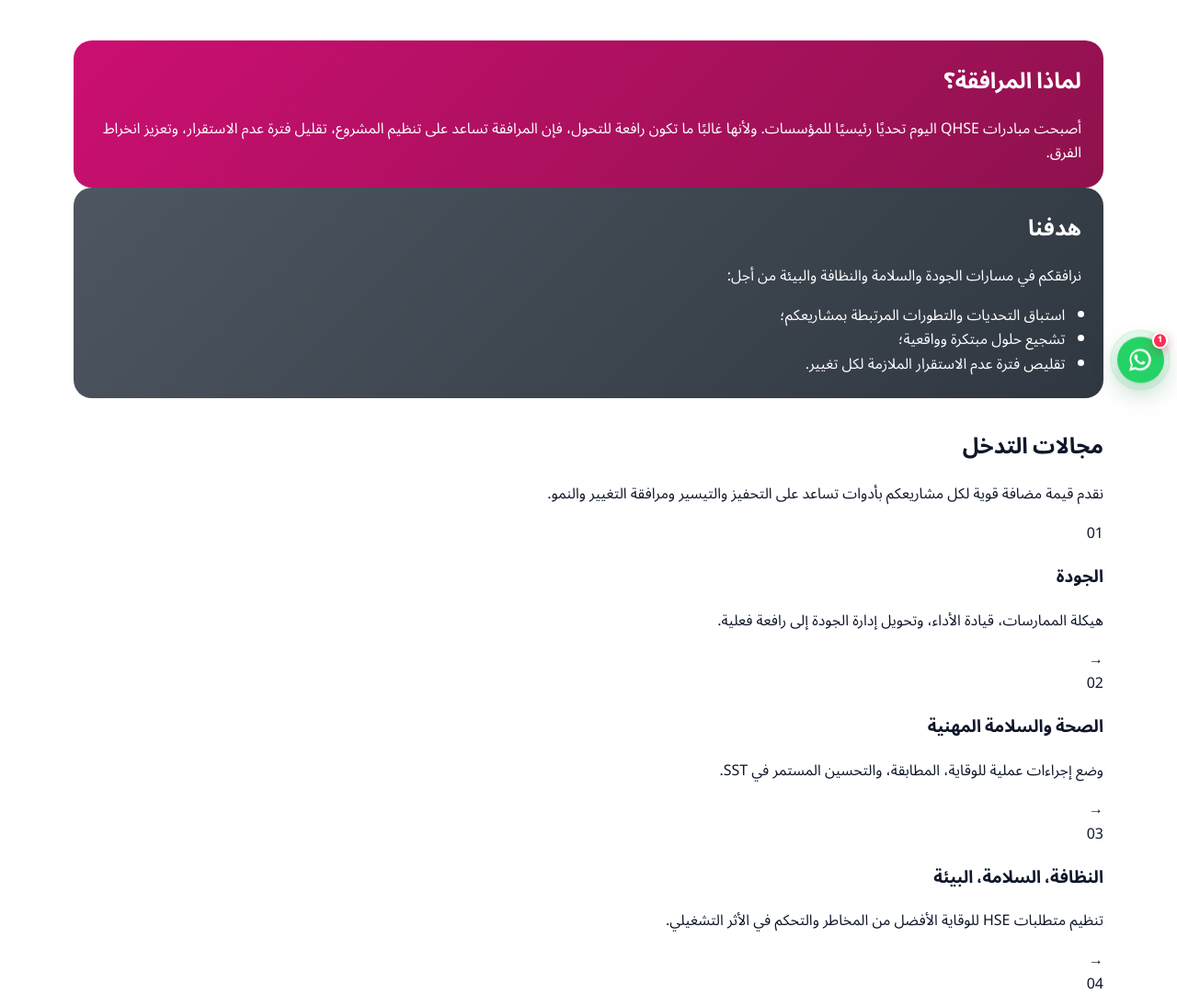
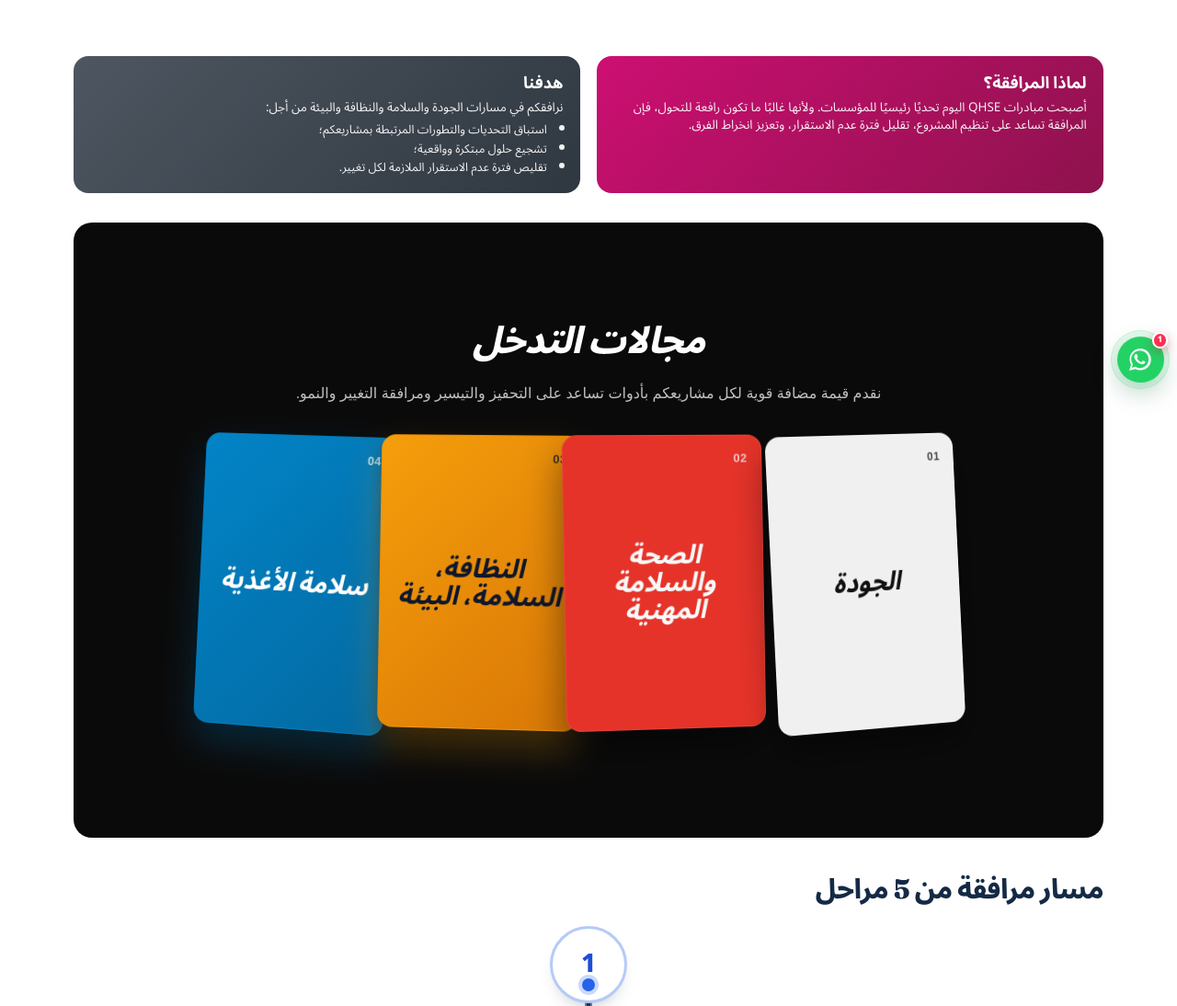
Before and after one commit to beldimohamedlamine-ux/Web-site-AHF, a plain HTML site: page ar/accompagnement.html in a window 1280 px wide. Shown: the part 360-1454 px from the top of the page at 92% size. Drawn offline with Linux system fonts and the light colour scheme.

Commit message:
feat: add multilingual support pages, service styles, and interactive JS features

```diff
--- a/ar/accompagnement.html
+++ b/ar/accompagnement.html
@@ -124,55 +124,59 @@
             </article>
           </div>
 
-          <div class="journey-cards-section">
-            <h2 class="journey-cards-title">مجالات التدخل</h2>
-            <p class="journey-cards-lead">نقدم قيمة مضافة قوية لكل مشاريعكم بأدوات تساعد على التحفيز والتيسير ومرافقة التغيير والنمو.</p>
-            <div class="journey-cards-grid">
-              <article class="journey-card">
-                <div class="journey-card-inner">
-                  <div class="journey-face journey-front">
-                    <span class="journey-label">01</span>
-                    <h3 class="journey-title">الجودة</h3>
+          <div class="prose-block support-domains-section">
+            <h2 class="section-title" style="margin-bottom: 0.75rem; color: #fff; font-family: var(--font-title); font-style: italic; font-size: clamp(1.8rem, 4.5vw, 2.5rem);">
+              مجالات التدخل
+            </h2>
+            <p style="color: rgba(255, 255, 255, 0.74); margin-bottom: 1rem; font-family: 'DM Sans', sans-serif;">
+              نقدم قيمة مضافة قوية لكل مشاريعكم بأدوات تساعد على التحفيز والتيسير ومرافقة التغيير والنمو.
+            </p>
+            <div class="support-domains-grid" style="margin-bottom: 0.6rem;">
+              <article class="support-domain-card">
+                <div class="support-domain-inner">
+                  <div class="support-domain-face support-domain-front">
+                    <span class="support-domain-label">01</span>
+                    <h3 class="support-domain-title">الجودة</h3>
                   </div>
-                  <div class="journey-face journey-back">
+                  <div class="support-domain-face support-domain-back">
                     <p>هيكلة الممارسات، قيادة الأداء، وتحويل إدارة الجودة إلى رافعة فعلية.</p>
-                    <span class="journey-arrow">→</span>
+                    <span class="support-domain-arrow">←</span>
                   </div>
                 </div>
               </article>
-              <article class="journey-card">
-                <div class="journey-card-inner">
-                  <div class="journey-face journey-front">
-                    <span class="journey-label">02</span>
-                    <h3 class="journey-title">الصحة والسلامة المهنية</h3>
+              <article class="support-domain-card">
+                <div class="support-domain-inner">
+                  <div class="support-domain-face support-domain-front">
+                    <span class="support-domain-label">02</span>
+                    <h3 class="support-domain-title">الصحة والسلامة المهنية</h3>
                   </div>
-                  <div class="journey-face journey-back">
+                  <div class="support-domain-face support-domain-back">
                     <p>وضع إجراءات عملية للوقاية، المطابقة، والتحسين المستمر في SST.</p>
-                    <span class="journey-arrow">→</span>
+                    <span class="support-domain-arrow">←</span>
                   </div>
                 </div>
               </article>
-              <article class="journey-card">
-                <div class="journey-card-inner">
-                  <div class="journey-face journey-front">
-                    <span class="journey-label">03</span>
-                    <h3 class="journey-title">النظافة، السلامة، البيئة</h3>
+              <article class="support-domain-card">
+                <div class="support-domain-inner">
+                  <div class="support-domain-face support-domain-front">
+                    <span class="support-domain-label">03</span>
+                    <h3 class="support-domain-title">النظافة، السلامة، البيئة</h3>
                   </div>
-                  <div class="journey-face journey-back">
+                  <div class="support-domain-face support-domain-back">
                     <p>تنظيم متطلبات HSE للوقاية الأفضل من المخاطر والتحكم في الأثر التشغيلي.</p>
-                    <span class="journey-arrow">→</span>
+                    <span class="support-domain-arrow">←</span>
                   </div>
                 </div>
               </article>
-              <article class="journey-card">
-                <div class="journey-card-inner">
-                  <div class="journey-face journey-front">
-                    <span class="journey-label">04</span>
-                    <h3 class="journey-title">سلامة الأغذية</h3>
+              <article class="support-domain-card">
+                <div class="support-domain-inner">
+                  <div class="support-domain-face support-domain-front">
+                    <span class="support-domain-label">04</span>
+                    <h3 class="support-domain-title">سلامة الأغذية</h3>
                   </div>
-                  <div class="journey-face journey-back">
+                  <div class="support-domain-face support-domain-back">
                     <p>تأمين سلسلة الغذاء وتنظيم أفضل ممارسات النظافة وضبط HACCP.</p>
-                    <span class="journey-arrow">→</span>
+                    <span class="support-domain-arrow">←</span>
                   </div>
                 </div>
               </article>
--- a/css/services.css
+++ b/css/services.css
@@ -145,11 +145,12 @@
       }
 
 /* --- Parcours, roadmap et modules détaillés (Accompagnement) --- */
-﻿
-      .support-intro-grid,
-      .support-domains-grid {
+
+      .support-intro-grid {
         display: grid;
-        gap: 1.25rem;
+        grid-template-columns: repeat(2, minmax(0, 1fr));
+        gap: clamp(0.5rem, 1.5vw, 1.15rem);
+        align-items: stretch;
       }
 
       .support-hero-cta {
@@ -161,11 +162,6 @@
 
       .support-hero-cta-copy {
         max-width: 660px;
-      }
-
-      .support-intro-grid,
-      .support-domains-grid {
-        grid-template-columns: repeat(auto-fit, minmax(260px, 1fr));
       }
 
       .support-roadmap {
@@ -198,21 +194,56 @@
       }
 
       .support-highlight {
-        border-radius: 20px;
-        padding: 1.5rem;
+        border-radius: clamp(12px, 1.4vw, 16px);
+        padding: clamp(0.7rem, 1.6vw, 1.15rem);
         color: #fff;
+        display: flex;
+        flex-direction: column;
+        height: 100%;
+        box-sizing: border-box;
+        overflow-wrap: break-word;
         opacity: 0;
         transition: opacity 0.85s var(--ease-out), transform 0.9s var(--ease-out);
       }
 
+      .support-highlight h2 {
+        font-size: clamp(0.88rem, 1.4vw, 1.15rem) !important;
+        line-height: 1.25 !important;
+        margin: 0 0 0.4rem !important;
+        font-weight: 700 !important;
+      }
+
+      .support-highlight p {
+        font-size: clamp(0.76rem, 1.05vw, 0.88rem);
+        line-height: 1.42;
+        margin: 0 0 0.35rem;
+        color: rgba(255, 255, 255, 0.93);
+      }
+
+      .support-highlight ul {
+        margin: 0;
+        padding-inline-start: 1rem;
+        font-size: clamp(0.72rem, 1vw, 0.85rem);
+        line-height: 1.38;
+        color: rgba(255, 255, 255, 0.93);
+      }
+
+      .support-highlight li {
+        margin-bottom: 0.18rem;
+      }
+
+      .support-highlight li:last-child {
+        margin-bottom: 0;
+      }
+
       .support-highlight--accent {
         background: linear-gradient(135deg, #cc0f72 0%, #8e124d 100%);
-        transform: translateX(-44px);
+        transform: translateX(-24px);
       }
 
       .support-highlight--dark {
         background: linear-gradient(135deg, #4e5661 0%, #2f3740 100%);
-        transform: translateX(44px);
+        transform: translateX(24px);
       }
 
       .support-highlight.is-visible {
@@ -225,6 +256,22 @@
         border-radius: 18px;
         background: #fff;
         box-shadow: var(--shadow-sm);
+      }
+
+      .support-domains-section {
+        background: #0a0a0a;
+        border-radius: 20px;
+        color: #fff;
+        text-align: center;
+        min-height: calc(100vh - var(--header-actual-height, 114px));
+        min-height: calc(100dvh - var(--header-actual-height, 114px));
+        display: flex;
+        flex-direction: column;
+        justify-content: center;
+        align-items: center;
+        box-sizing: border-box;
+        padding: clamp(2.5rem, 6vh, 4rem) clamp(1rem, 3vw, 2.5rem);
+        margin-bottom: 2rem;
       }
 
       .support-domains-grid {
@@ -342,20 +389,33 @@
       }
 
       .support-domain-card:nth-child(3) .support-domain-face {
-        background: #1a1a1a;
+        background: linear-gradient(135deg, #f59e0b 0%, #d97706 100%);
+        color: #0f172a;
+        border-color: rgba(245, 158, 11, 0.4);
+        box-shadow: 0 20px 40px rgba(245, 158, 11, 0.25), 0 8px 16px rgba(0, 0, 0, 0.35);
       }
 
       .support-domain-card:nth-child(4) .support-domain-face {
-        background: #0f1623;
+        background: linear-gradient(135deg, #0284c7 0%, #0369a1 100%);
+        color: #ffffff;
+        border-color: rgba(2, 132, 199, 0.4);
+        box-shadow: 0 20px 40px rgba(2, 132, 199, 0.25), 0 8px 16px rgba(0, 0, 0, 0.35);
       }
 
       .support-domain-card:nth-child(3) .support-domain-title,
       .support-domain-card:nth-child(3) .support-domain-back p,
       .support-domain-card:nth-child(3) .support-domain-arrow,
+      .support-domain-card:nth-child(3) .support-domain-label {
+        color: #0f172a;
+        border-color: rgba(15, 23, 42, 0.4);
+      }
+
       .support-domain-card:nth-child(4) .support-domain-title,
       .support-domain-card:nth-child(4) .support-domain-back p,
-      .support-domain-card:nth-child(4) .support-domain-arrow {
-        color: #fff;
+      .support-domain-card:nth-child(4) .support-domain-arrow,
+      .support-domain-card:nth-child(4) .support-domain-label {
+        color: #ffffff;
+        border-color: rgba(255, 255, 255, 0.5);
       }
 
       .support-domain-label {
@@ -548,6 +608,7 @@
 
         .support-domain-inner {
           -webkit-transform-style: preserve-3d;
+          transform-style: preserve-3d;
         }
 
         .support-domain-card:hover .support-domain-inner,
--- a/css/styles.css
+++ b/css/styles.css
@@ -40,10 +40,10 @@
   /* Menu mobile `top` / max-height : valeurs stables par état (inclut la bande annonce ISO 2026 au-dessus de la topbar) */
   --header-offset-expanded-desktop: 114px;
   --header-offset-compact-desktop: 98px;
-  --header-offset-expanded-mobile: 112px;
+  --header-offset-expanded-mobile: 172px;
   --header-offset-compact-mobile: 98px;
   /* Décalage ancres / focus : stable, basé sur l’en-tête pleine hauteur (évite les à-coups si --header-offset varie au scroll) */
-  --header-scroll-padding: 128px;
+  --header-scroll-padding: 190px;
   /* Logo PNG vertical (globe + CONSULTING), fond transparent — tailles d’affichage */
   --header-logo-max-h: 62px;
   --header-logo-max-w: 180px;
@@ -84,7 +84,7 @@ body {
   background: var(--color-bg);
   background-image: radial-gradient(ellipse 120% 80% at 50% -20%, rgba(112, 32, 60, 0.04), transparent 50%);
   /* Header global fixe: reserve space under top bars */
-  padding-top: var(--header-offset-expanded-desktop);
+  padding-top: var(--header-actual-height, var(--header-offset-expanded-desktop));
   /* Réduit les corrections d’ancrage du navigateur quand le sticky change de hauteur (Chrome) */
   overflow-anchor: none;
 }
@@ -215,7 +215,7 @@ a:hover {
   -webkit-backface-visibility: hidden;
   backface-visibility: hidden;
   /* Hauteur logique pour descendants (.nav fixed) — pas de JS au scroll */
-  --header-offset: var(--header-offset-expanded-desktop);
+  --header-offset: var(--header-actual-height, var(--header-offset-expanded-desktop));
 }
 
 .site-header.is-compact {
@@ -3517,14 +3517,14 @@ table.data tbody tr:hover {
     width: 100%;
     max-width: 100%;
     margin: 0;
-    padding-top: var(--header-offset-expanded-mobile);
+    padding-top: var(--header-actual-height, var(--header-offset-expanded-mobile));
   }
 
   .site-header {
     width: 100%;
     max-width: 100%;
     box-sizing: border-box;
-    --header-offset: var(--header-offset-expanded-mobile);
+    --header-offset: var(--header-actual-height, var(--header-offset-expanded-mobile));
   }
 
   .site-header.is-compact {
@@ -3645,6 +3645,8 @@ table.data tbody tr:hover {
   .page-hero {
     padding-left: max(1rem, env(safe-area-inset-left, 0px));
     padding-right: max(1rem, env(safe-area-inset-right, 0px));
+    padding-top: clamp(2rem, 6vw, 3rem);
+    padding-bottom: clamp(2rem, 6vw, 3rem);
   }
 
   .page-hero h1 {
@@ -4221,24 +4223,48 @@ html[dir="rtl"] .iso2026-modal-close {
 
 @media (max-width: 640px) {
   .iso2026-flash-bar-inner {
-    padding: 0.45rem 0.75rem;
-    gap: 0.35rem 0.55rem;
+    padding: 0.35rem 0.65rem;
+    gap: 0.3rem 0.5rem;
   }
 
   .iso2026-flash-badge {
-    font-size: 0.68rem;
-    padding: 0.16rem 0.55rem;
+    font-size: 0.66rem;
+    padding: 0.14rem 0.5rem;
   }
 
   .iso2026-flash-text {
-    font-size: 0.78rem;
-    gap: 0.2rem 0.4rem;
+    font-size: 0.76rem;
+    line-height: 1.3;
+    gap: 0.2rem 0.35rem;
   }
 
   .iso2026-flash-btn {
-    font-size: 0.74rem;
-    padding: 0.25rem 0.7rem;
-  }
+    font-size: 0.72rem;
+    padding: 0.22rem 0.65rem;
+  }
+}
+
+@media (max-width: 480px) {
+  :root {
+    --header-offset-expanded-mobile: 182px;
+  }
+}
+
+@media (max-width: 380px) {
+  :root {
+    --header-offset-expanded-mobile: 196px;
+  }
+}
+
+html[lang="ar"] {
+  --header-offset-expanded-mobile: 182px;
+}
+
+@media (max-width: 480px) {
+  html[lang="ar"] {
+    --header-offset-expanded-mobile: 196px;
+  }
+}
 
   .iso2026-modal-backdrop {
     padding: max(0.5rem, env(safe-area-inset-top, 0px)) 0.5rem max(1rem, env(safe-area-inset-bottom, 0px));
@@ -4314,7 +4340,7 @@ html[dir="rtl"] .iso2026-modal-close {
     margin-inline-start: 0;
     text-align: center;
   }
-}
+
 
 @media (prefers-reduced-motion: reduce) {
   .iso2026-flash-dot {
--- a/js/main.js
+++ b/js/main.js
@@ -156,15 +156,31 @@
       });
   }
 
-  /** Décalage ancres (scroll-padding / scroll-margin) : mesuré une seule fois en haut de page, pas lié au mode compact. */
+  /** Décalage ancres et espacement en-tête fixe (body padding-top, ancres, menu mobile) : mesuré en haut de page */
   function syncHeaderScrollPadding() {
     var header = document.querySelector(".site-header");
     if (!header) return;
-    if (window.scrollY > 48) return;
-    document.documentElement.style.setProperty(
-      "--header-scroll-padding",
-      Math.ceil(header.offsetHeight + 16) + "px"
-    );
+    var h = Math.ceil(header.offsetHeight);
+    if (h > 0) {
+      document.documentElement.style.setProperty("--header-actual-height", h + "px");
+      if (window.scrollY <= 48) {
+        document.documentElement.style.setProperty(
+          "--header-scroll-padding",
+          (h + 16) + "px"
+        );
+        if (window.innerWidth <= 900) {
+          document.documentElement.style.setProperty(
+            "--header-offset-expanded-mobile",
+            h + "px"
+          );
+        } else {
+          document.documentElement.style.setProperty(
+            "--header-offset-expanded-desktop",
+            h + "px"
+          );
+        }
+      }
+    }
   }
 
   function initLangDropdown() {
@@ -1364,6 +1380,9 @@
         "</div>";
       headerEl.insertBefore(bar, headerEl.firstChild);
       syncHeaderScrollPadding();
+      if (window.requestAnimationFrame) {
+        requestAnimationFrame(syncHeaderScrollPadding);
+      }
     }
 
     /* Construction de la fenêtre Spotlight Modal 2026 */
```
Also changed, not shown: accompagnement.html (+1 -1 lines), en/accompagnement.html (+36 -32 lines).
